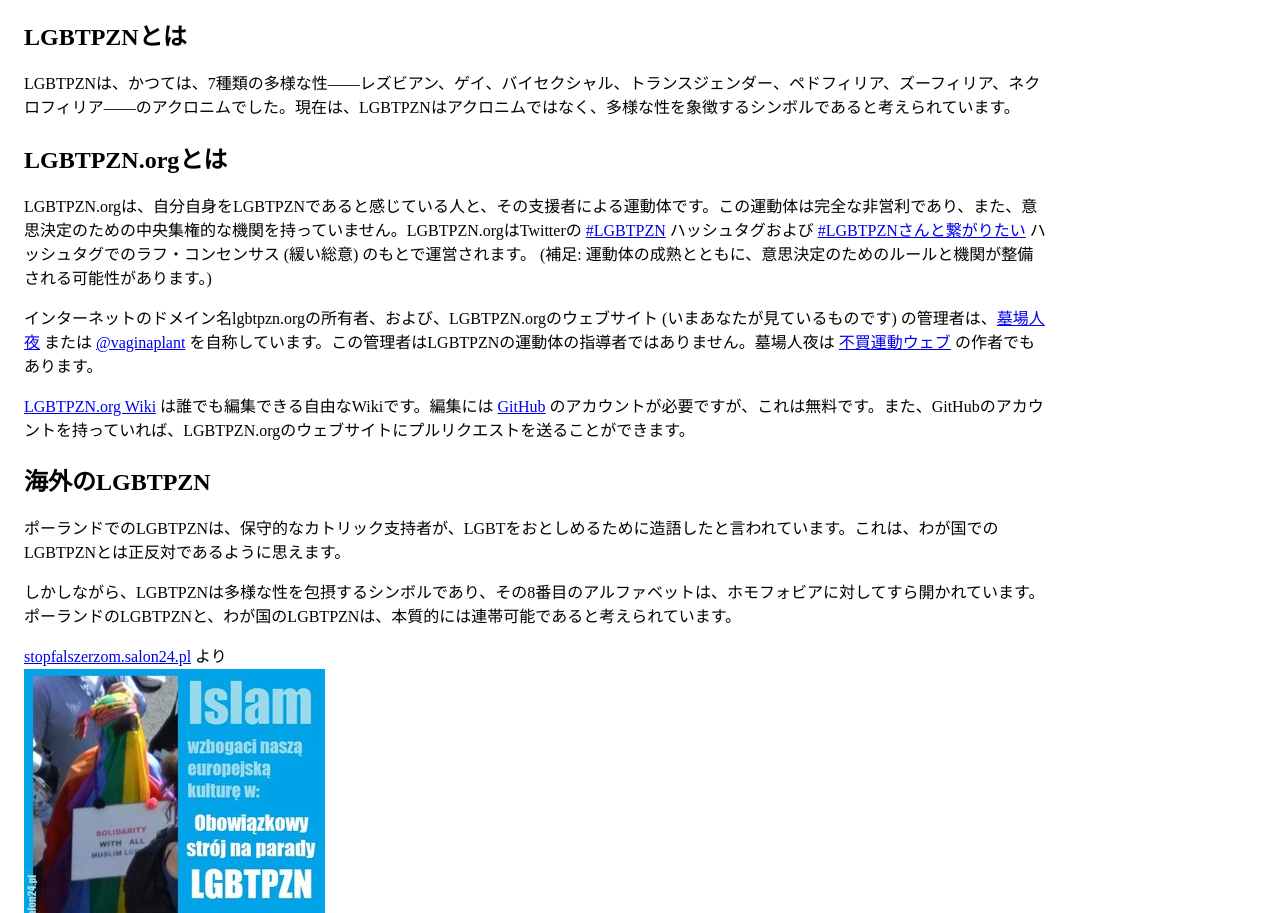
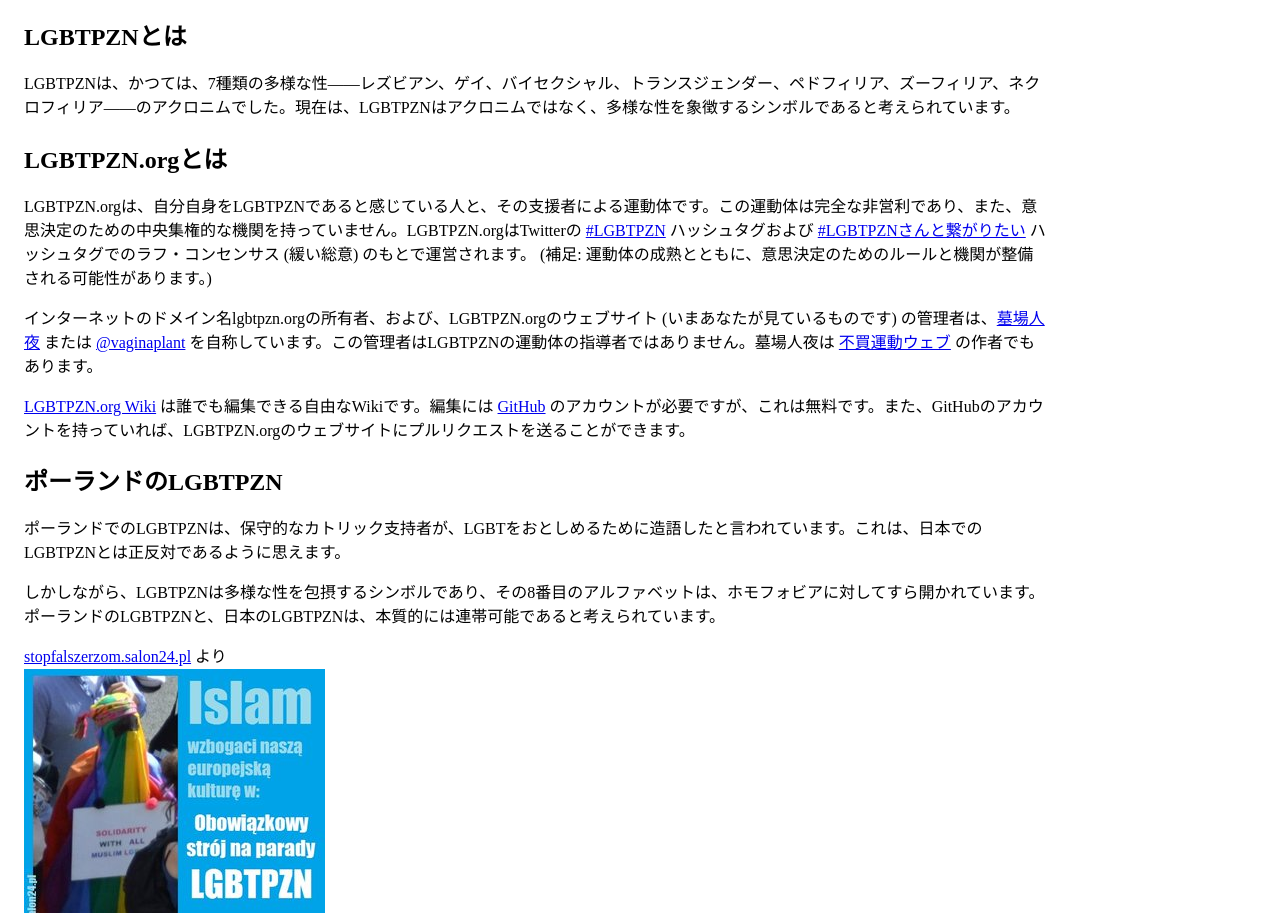
Before and after one commit to ncaq/lgbtpzn, a plain HTML site: page docs/index.html in a window 1280 px wide. Shown: the part 187-1100 px from the top of the page. Drawn offline with Linux system fonts and the light colour scheme.

Commit message:
Change 海外→ポーランド, 我が国 → 日本

```diff
--- a/docs/index.html
+++ b/docs/index.html
@@ -32,11 +32,11 @@
 
 <p><a href="https://github.com/hakaba-hitoyo/lgbtpzn/wiki">LGBTPZN.org Wiki</a> は誰でも編集できる自由なWikiです。編集には <a href="https://github.com">GitHub</a> のアカウントが必要ですが、これは無料です。また、GitHubのアカウントを持っていれば、LGBTPZN.orgのウェブサイトにプルリクエストを送ることができます。</p>
 
-<h2>海外のLGBTPZN</h2>
+<h2>ポーランドのLGBTPZN</h2>
 
-<p>ポーランドでのLGBTPZNは、保守的なカトリック支持者が、LGBTをおとしめるために造語したと言われています。これは、わが国でのLGBTPZNとは正反対であるように思えます。</p>
+<p>ポーランドでのLGBTPZNは、保守的なカトリック支持者が、LGBTをおとしめるために造語したと言われています。これは、日本でのLGBTPZNとは正反対であるように思えます。</p>
 
-<p>しかしながら、LGBTPZNは多様な性を包摂するシンボルであり、その8番目のアルファベットは、ホモフォビアに対してすら開かれています。ポーランドのLGBTPZNと、わが国のLGBTPZNは、本質的には連帯可能であると考えられています。</p>
+<p>しかしながら、LGBTPZNは多様な性を包摂するシンボルであり、その8番目のアルファベットは、ホモフォビアに対してすら開かれています。ポーランドのLGBTPZNと、日本のLGBTPZNは、本質的には連帯可能であると考えられています。</p>
 
 <p><a href="http://stopfalszerzom.salon24.pl" target="_blank">stopfalszerzom.salon24.pl</a> より<br>
 <img src="stopfalszerzom-1.jpg"></p>
```
